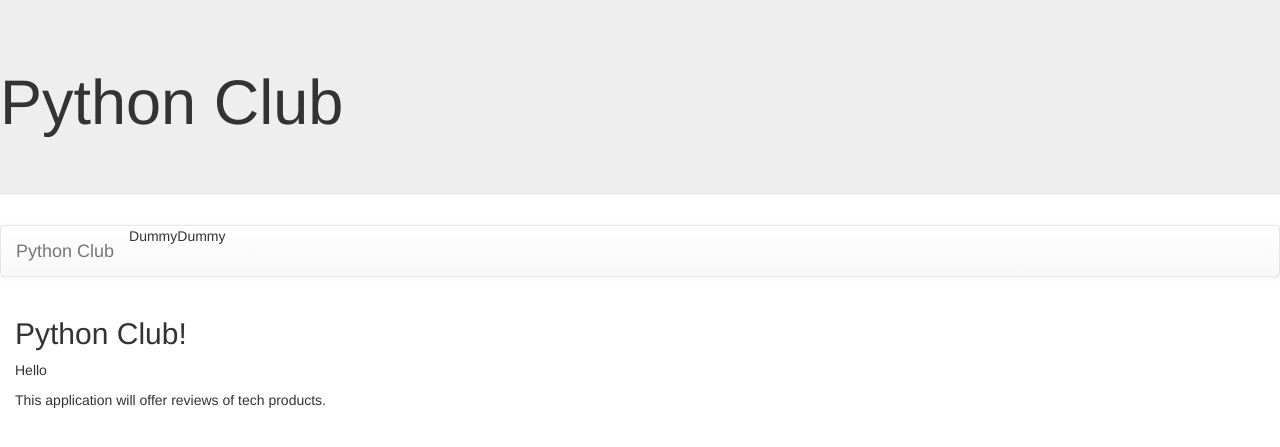
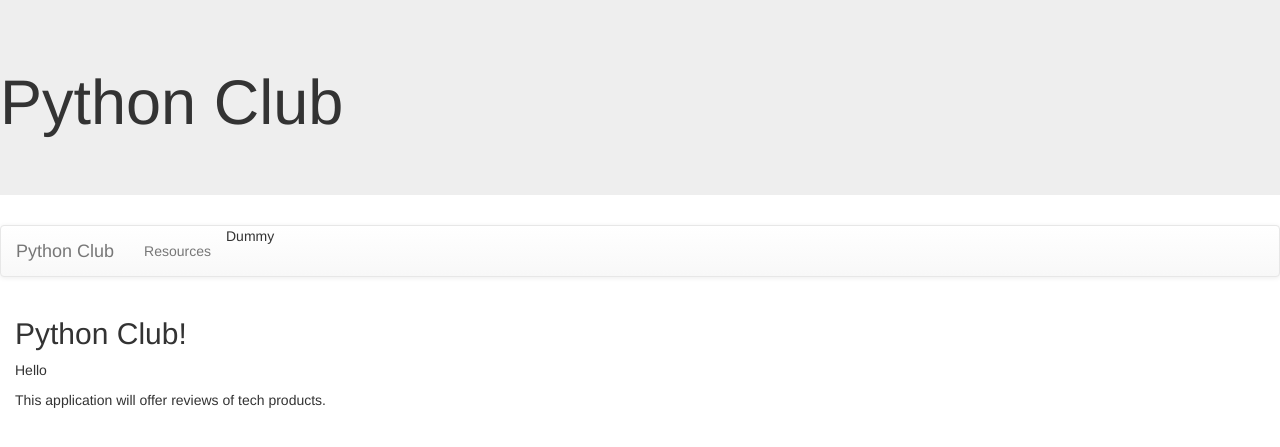
Before and after one commit to lyoncodes/PythonClub, a Django app: page /club/ in a window 1280 px wide. Shown: the top 447 px of the page. Run offline with Django 4.2, Linux system fonts and the light colour scheme; some libraries are stand-ins or nearby versions.

Commit message:
adds resources view

```diff
--- a/club/templates/base.html
+++ b/club/templates/base.html
@@ -16,7 +16,7 @@
 <a class="navbar-brand" href="{% url 'index' %}">Python Club</a>
 </div>
 <ul class="nav navbar-nav">
-<li>Dummy</li>
+<li><a href="{% url 'resources' %}">Resources</a></li>
 <li>Dummy</li>
 </ul>
 </div>
--- a/club/urls.py
+++ b/club/urls.py
@@ -3,5 +3,6 @@ from django.urls import path
 from . import views
 
 urlpatterns = [
-  path('', views.index, name='index')
+  path('', views.index, name='index'),
+  path('resources', views.resources, name='resources')
 ]
--- a/club/views.py
+++ b/club/views.py
@@ -1,5 +1,10 @@
 from django.shortcuts import render
+from .models import Resource
 
 # Create your views here.
 def index(request):
   return render(request, 'club/index.html')
+
+def resources(request):
+  resource_list = Resource.objects.all()
+  return render(request, 'club/resources.html', {'resource_list': resource_list})
```
Also changed, not shown: club/templates/club/resources.html (added, +9 -0 lines), 1 other file.
